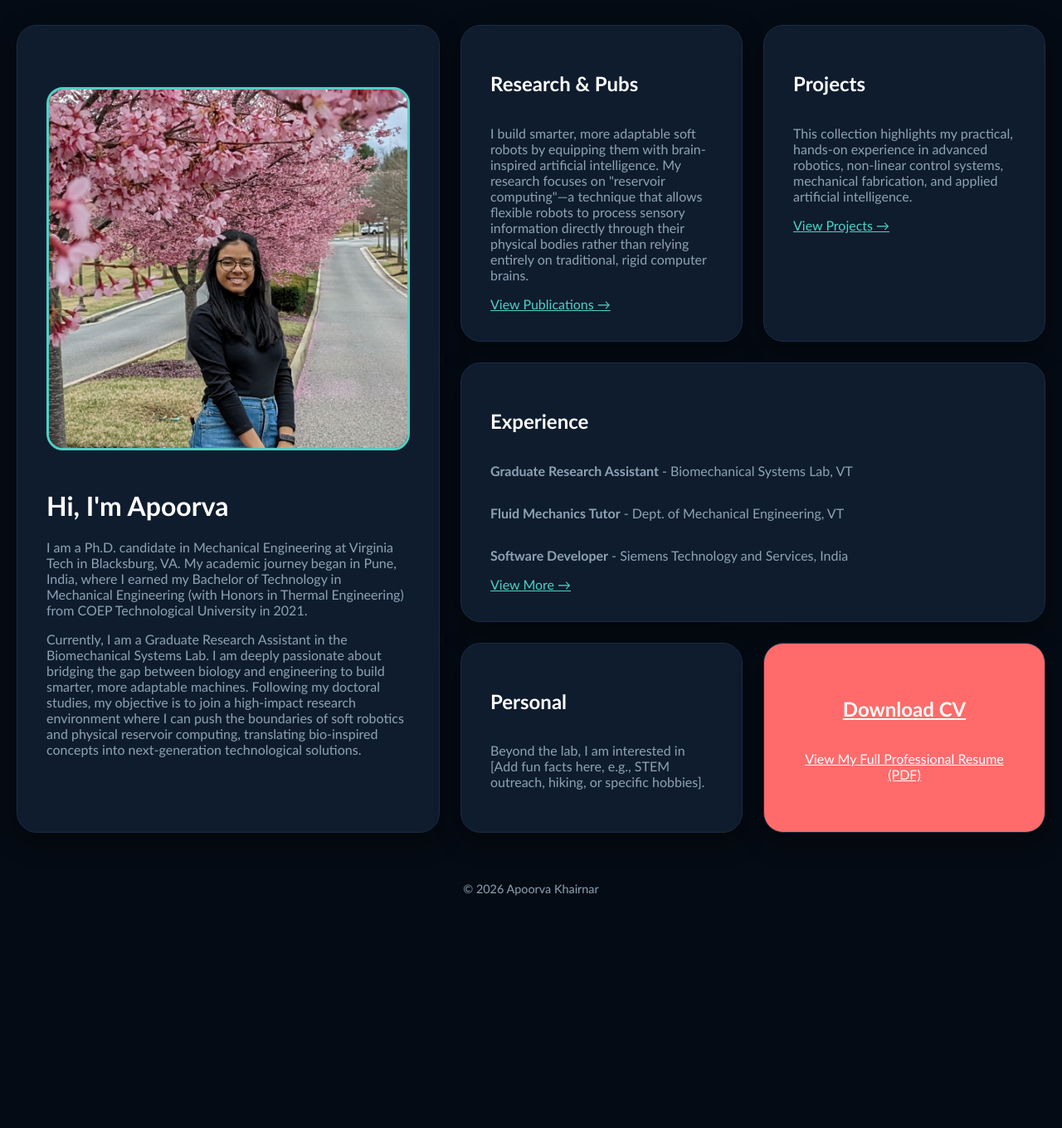
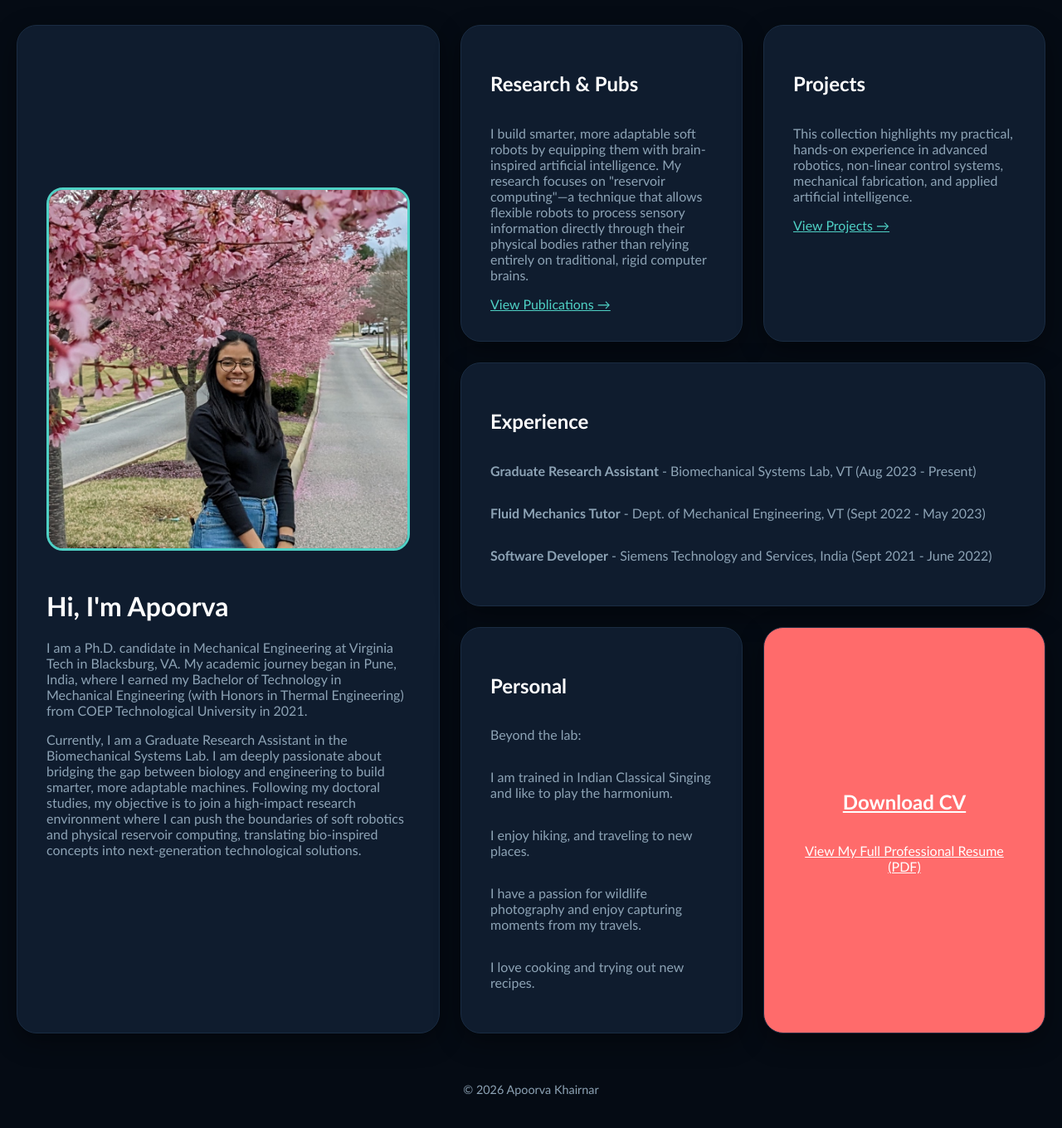
Before and after one commit to apoorvakhairnar/apoorvakhairnar.github.io, a Jekyll site: the page built from index.md, in a window 1280 px wide. Shown: the whole page at 83% size. Built offline with Jekyll 4.4.1, drawn with Linux system fonts in a browser that asks for light colours; before the commit the page ends 1118 px from its top, so only the background shows below that.

Commit message:
modified:   index.md -- Updated experience and personal sections with specific details.

```diff
--- a/index.md
+++ b/index.md
@@ -36,15 +36,19 @@ extra_css:
 
   <div class="bento-card experience-box">
     <h2>Experience</h2>
-    <p><strong>Graduate Research Assistant</strong> - Biomechanical Systems Lab, VT</p>
-    <p><strong>Fluid Mechanics Tutor</strong> - Dept. of Mechanical Engineering, VT</p>
-    <p><strong>Software Developer</strong> - Siemens Technology and Services, India</p>
-    <a href="{{ '/pages/experience' | relative_url }}"><span>View More →</span></a>
+    <p><strong>Graduate Research Assistant</strong> - Biomechanical Systems Lab, VT (Aug 2023 - Present)</p>
+    <p><strong>Fluid Mechanics Tutor</strong> - Dept. of Mechanical Engineering, VT (Sept 2022 - May 2023)</p>
+    <p><strong>Software Developer</strong> - Siemens Technology and Services, India (Sept 2021 - June 2022)</p>
+    <!-- <a href="{{ '/pages/experience' | relative_url }}"><span>View More →</span></a> -->
   </div>
 
   <div class="bento-card personal-box">
     <h2>Personal</h2>
-    <p>Beyond the lab, I am interested in [Add fun facts here, e.g., STEM outreach, hiking, or specific hobbies].</p>
+    <p>Beyond the lab:</p>
+    <p>I am trained in Indian Classical Singing and like to play the harmonium.</p>
+    <p>I enjoy hiking, and traveling to new places.</p>
+    <p>I have a passion for wildlife photography and enjoy capturing moments from my travels.</p>
+    <p>I love cooking and trying out new recipes.</p>
   </div>
 
   <a href="{{ '/assets/files/Apoorva_Khairnar_CV.pdf' | relative_url }}" class="bento-card cv-box">
```
